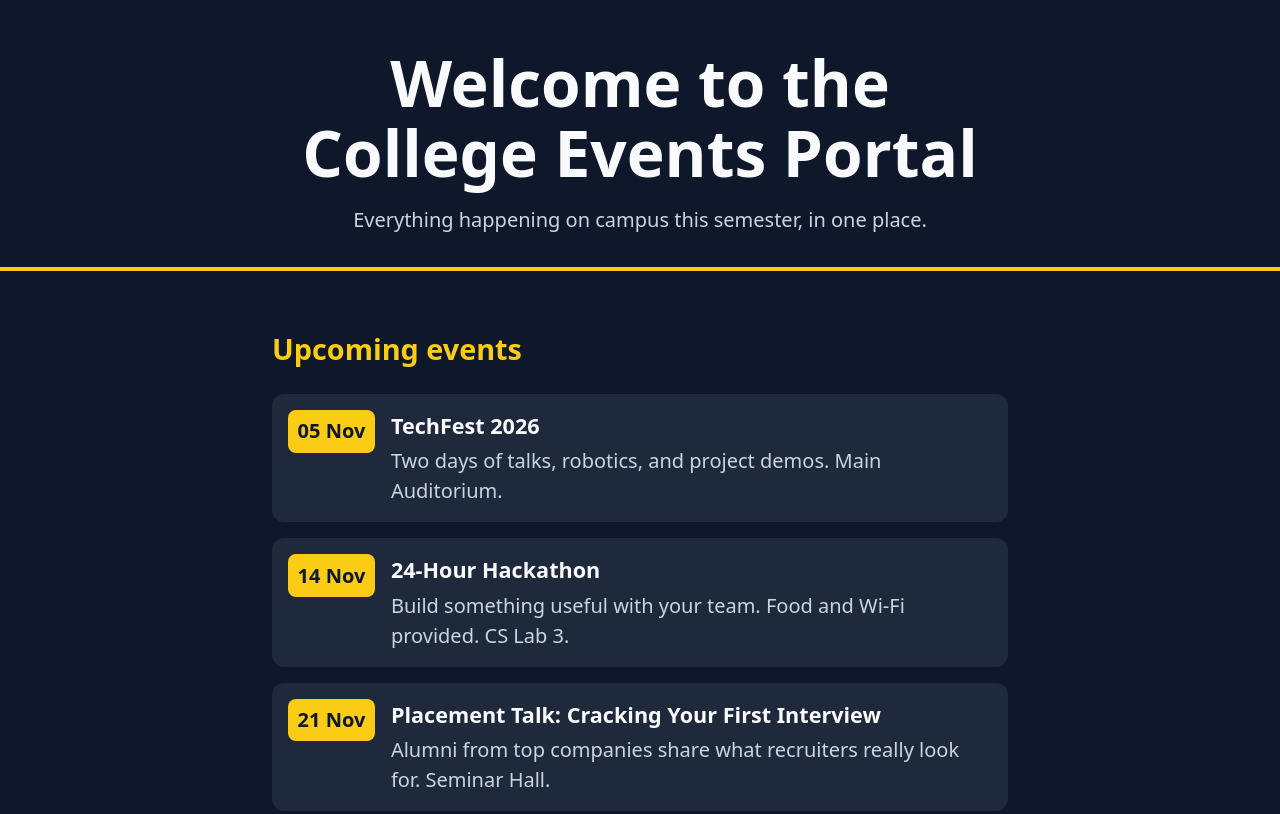
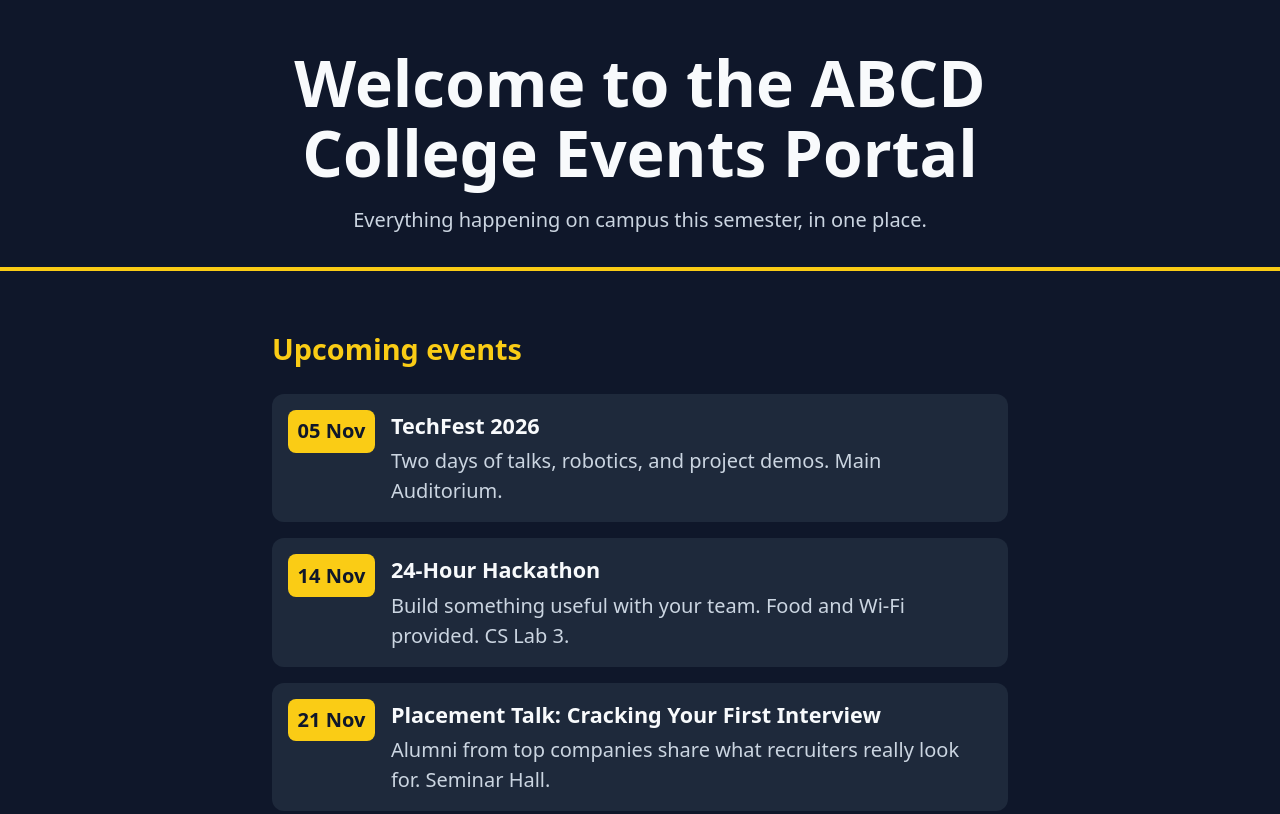
Before and after one commit to ajoaugustine/college-events-portal, a website: page site/index.html in a window 1280 px wide. Shown: the top 814 px of the page. Drawn offline with Linux system fonts and the light colour scheme.

Commit message:
updated header

```diff
--- a/site/index.html
+++ b/site/index.html
@@ -9,7 +9,7 @@
 <body>
   <header class="hero">
     <!-- ✏️ LIVE DEMO: edit the line below in GitHub's web editor -->
-    <h1>Welcome to the College Events Portal </h1>
+    <h1>Welcome to the ABCD College Events Portal </h1>
     <p class="tagline">Everything happening on campus this semester, in one place.</p>
   </header>
 
```
